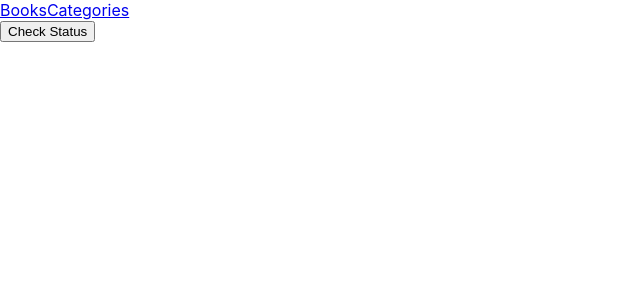
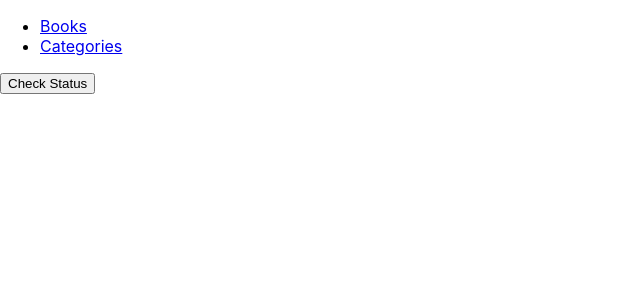
Before and after one commit to Talha-Hanif5666/Bookstore, a React (Create React App) app: page /Categories in a window 1280 px wide. Shown: the top 300 px of the page, without its empty margins (0-640 px from the left). Built offline with nearby package versions, Linux system fonts and the light colour scheme.

Commit message:
Updating navbar component according to requirement

```diff
--- a/src/App.js
+++ b/src/App.js
@@ -1,21 +1,25 @@
 import './App.css';
-import {
-  BrowserRouter, Route, Link, Routes,
-} from 'react-router-dom';
+import React, { PureComponent } from 'react';
+import { BrowserRouter as Router, Routes, Route } from 'react-router-dom';
 import Categories from './components/catagories';
 import Books from './components/books';
+import Navbar from './components/navbar';
 
-function App() {
-  return (
-    <BrowserRouter>
-      <Link to="/">Books</Link>
-      <Link to="/Categories">Categories</Link>
-      <Routes>
-        <Route path="/" element={<Books />} />
-        <Route path="/Categories" element={<Categories />} />
-      </Routes>
-    </BrowserRouter>
-  );
+class App extends PureComponent {
+  render() {
+    return (
+      <div>
+        <Router>
+          <Routes>
+            <Route path="/" element={<Navbar />}>
+              <Route index element={<Books />} />
+              <Route path="/Categories" element={<Categories />} />
+            </Route>
+          </Routes>
+        </Router>
+      </div>
+    );
+  }
 }
 
 export default App;
--- /dev/null
+++ b/src/components/Form.js
@@ -0,0 +1,14 @@
+import React from 'react';
+
+const AddnewBook = () => (
+  <div className="add-new-book">
+    <h1>Add New Book</h1>
+    <form>
+      <input type="text" placeholder="Book Title" />
+      <input type="text" placeholder="Book Author" />
+      <button type="submit">Add Book</button>
+    </form>
+  </div>
+);
+
+export default AddnewBook;
--- a/src/components/books.js
+++ b/src/components/books.js
@@ -1,8 +1,8 @@
 import React from 'react';
 import '../App.css';
 import { v4 as uuidv4 } from 'uuid';
-import AddnewBook from './newBook';
-import Book from './bookList';
+import AddnewBook from './Form';
+import Book from './booklist';
 
 const Books = () => {
   const book = [
--- a/src/components/catagories.js
+++ b/src/components/catagories.js
@@ -1,13 +1,8 @@
-/* eslint-disable react/button-has-type */
 import React from 'react';
 import '../App.css';
 
 const Categories = () => (
-  <>
-    <div>
-      <button type="button">Check Status </button>
-    </div>
-  </>
+  <button type="button">Check Status</button>
 );
 
 export default Categories;
--- /dev/null
+++ b/src/components/navbar.js
@@ -0,0 +1,15 @@
+import { Link, Outlet } from 'react-router-dom';
+
+const Navbar = () => (
+  <>
+    <nav className="navbar">
+      <ul className="navLink">
+        <li><Link to="/">Books</Link></li>
+        <li><Link to="/categories">Categories</Link></li>
+      </ul>
+    </nav>
+    <Outlet />
+  </>
+);
+
+export default Navbar;
```
